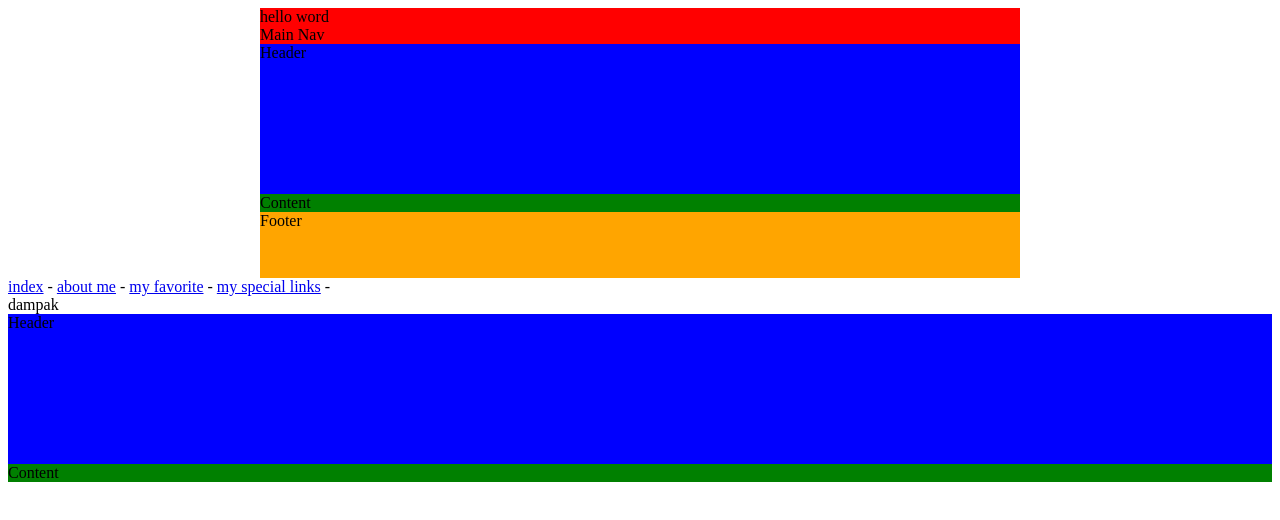
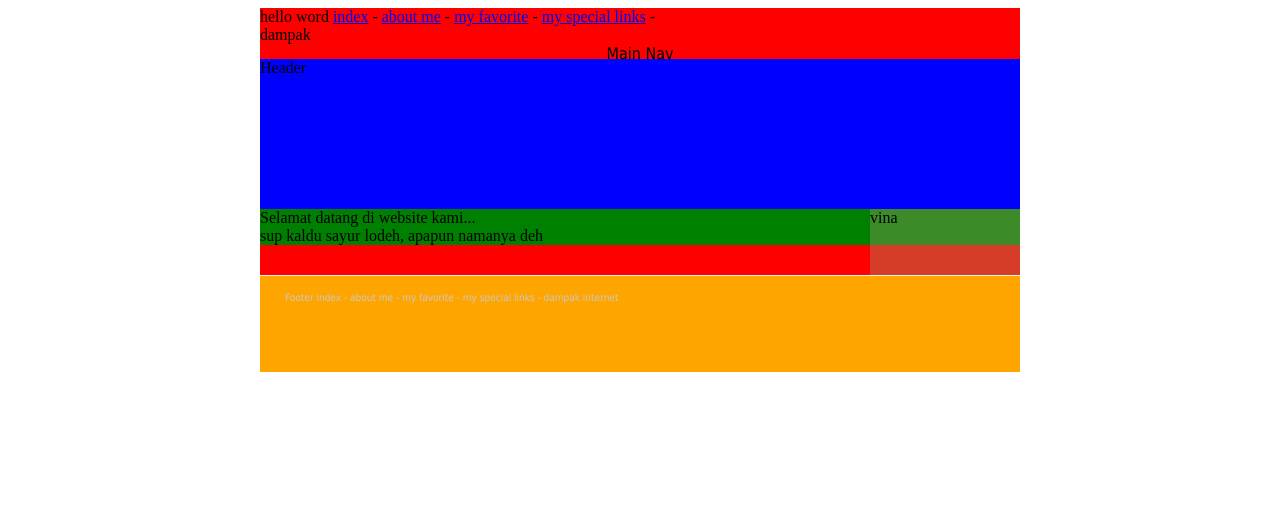
Before and after one commit to devina014/latihan_bisdig, a plain HTML site: page index2.html in a window 1280 px wide. Drawn offline with Linux system fonts and the light colour scheme.

Commit message:
file terakhir

```diff
--- a/index2.html
+++ b/index2.html
@@ -4,53 +4,36 @@
     <meta charset="UTF-8">
     <meta name="viewport" content="width=device-width, initial-scale=1.0">
     <title>Document DEVINA</title>
-    <link rel=”stylesheet” href=”style1.css”>
+    <link rel="stylesheet" href="style1.css">
     <title>=Dokumen</title>
-    <style>
-        h1 {
-color: red;
-text-align: left;
-font-size: 8pt
-}
+</head>
+        <div>
 
-#page-container {
-    width: 760px;
-    margin: auto;
-    background: red;
-}
+        <div id="page-container">hello word
+            <a href="index.html">index</a> -
+            <a href="about.html">about me</a> -
+            <a href="fav.html">my favorite</a> -
+            <a href="links.html">my special links</a> -
+            <div href="dampak.html">dampak
+        <div id="main-nav">Main Nav</div>
+        <div id="header">Header</div>
+        <div id="side_bar">vina</div>
+        <div id="content">Selamat datang di website kami...<br />
+            sup kaldu sayur lodeh, apapun namanya deh<br /></div>
+        <div id="footer">Footer
+            <a href="index.html">index</a> -
+            <a href="about.html">about me</a> -
+            <a href="fav.html">my favorite</a> -
+            <a href="links.html">my special links</a> -
+            <a href="dampak.html">dampak internet</a>
+        </div>
+        </div>
 
-#header {
-background: blue;
-height: 150px;
-}
 
-#content {
-background: green;
-}
-#footer {
-background: orange;
-height: 66px;
-}
-    </style>
-</head>
-<body>
-
-<div id="page-container">hello word
-<div id="main-nav">Main Nav</div>
-<div id="header">Header</div>
-<div id="content">Content</div>
-<div id="footer">Footer</div>
 </div>
 
+
+
+</div>
 </body>
 </html>
-    <a href="index.html">index</a> -
-    <a href="about.html">about me</a> -
-    <a href="fav.html">my favorite</a> -
-    <a href="links.html">my special links</a> -
-    <div href="dampak.html">dampak
-</div>
-<div id="header">Header</div>
-<div id="content">Content</div>
-</body>
-</html>
--- a/style1.css
+++ b/style1.css
@@ -22,3 +22,52 @@ background: green;
 background: orange;
 height: 66px;
 }
+
+#main-nav {
+height: 15px;
+text-align:center;
+font-family: Tahoma, Arial, Helvetica, Sans-serif;
+}
+
+#main-nav a{
+color: #c9c9c9;
+text-decoration: none;
+}
+
+#footer {
+clear: both;
+height: 70px;
+font-family: Tahoma, Arial, Helvetica, Sans-serif;
+font-size: 10px;
+color: #c9c9c9;
+border-top: 1px solid #efefef;
+padding: 13px 25px;
+line-height: 18px;
+}
+
+#footer a {
+color: #c9c9c9;
+text-decoration: none;
+}
+
+#footer a {
+color: #c9c9c9;
+text-decoration: none;
+}
+
+#footer a {
+color: #c9c9c9;
+text-decoration: none;
+}
+
+#footer a {
+color: #c9c9c9;
+text-decoration: none;
+}
+
+#side_bar{
+background:#9966
+00; float:right;
+width:150px;
+height: 66px;
+}
```
